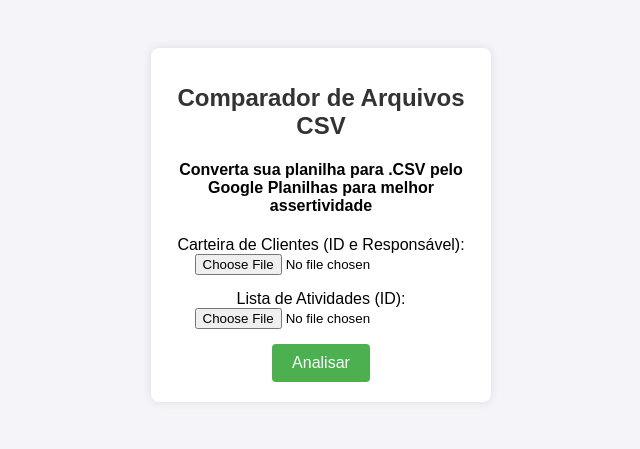
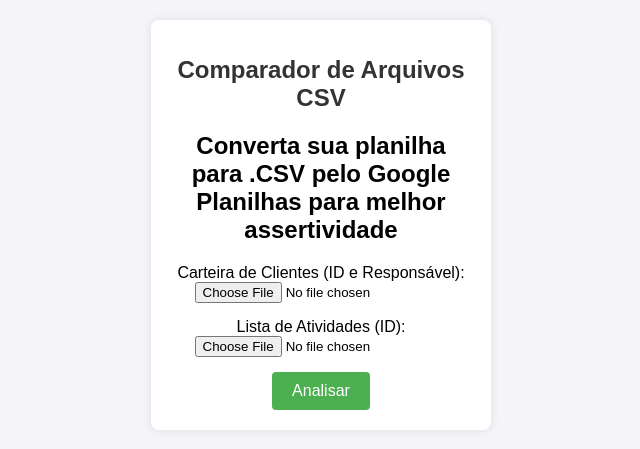
Before and after one commit to ItalloPureza/comparadoCSV_JS, a plain HTML site: page index.html in a window 1280 px wide. Shown: the part 175-624 px from the top of the page, without its empty margins (319-959 px from the left). Drawn offline with Linux system fonts and the light colour scheme.

Commit message:
Update index.html

```diff
--- a/index.html
+++ b/index.html
@@ -9,7 +9,7 @@
 <body>
     <div class="container">
         <h1>Comparador de Arquivos CSV</h1>
-        <h4>Converta sua planilha para .CSV pelo Google Planilhas para melhor assertividade</h4>
+        <h2>Converta sua planilha para .CSV pelo Google Planilhas para melhor assertividade</h2>
 
         <div class="upload-section">
             <label for="file1">Carteira de Clientes (ID e Responsável):</label>
```
